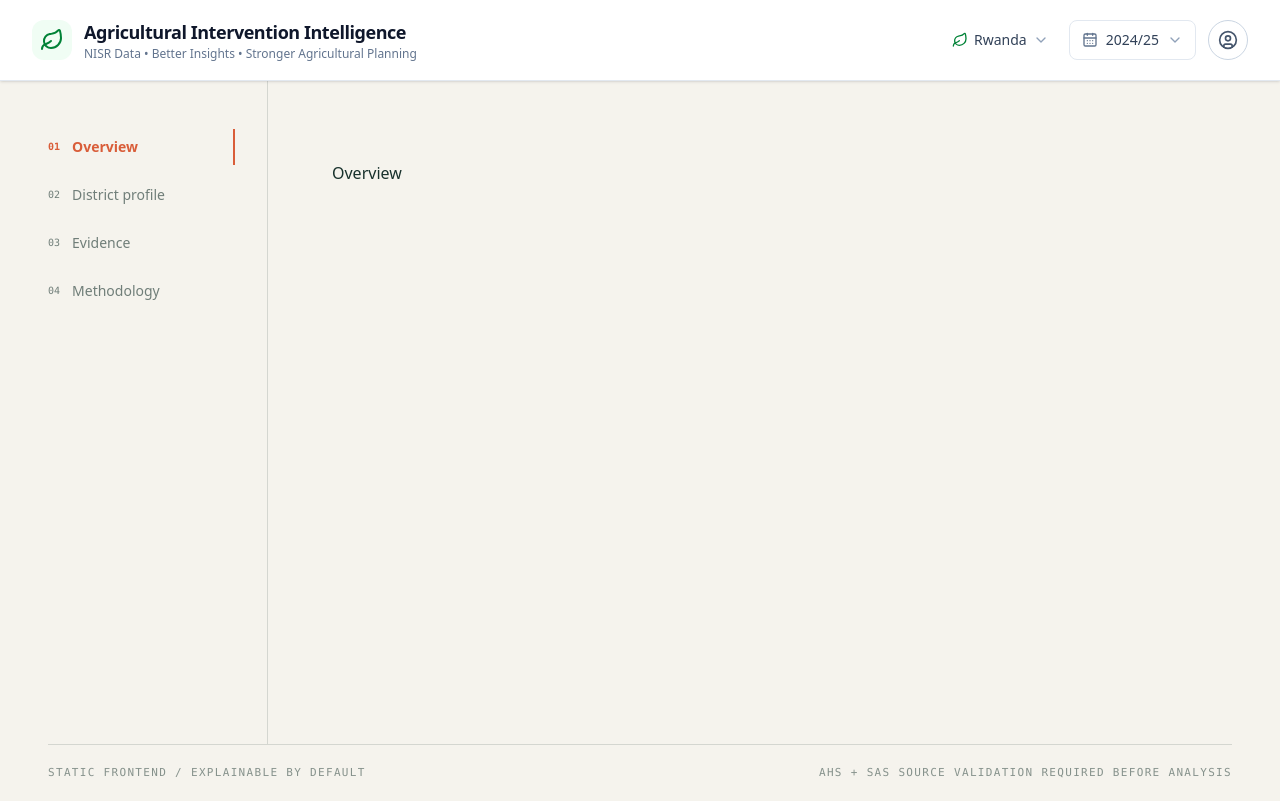
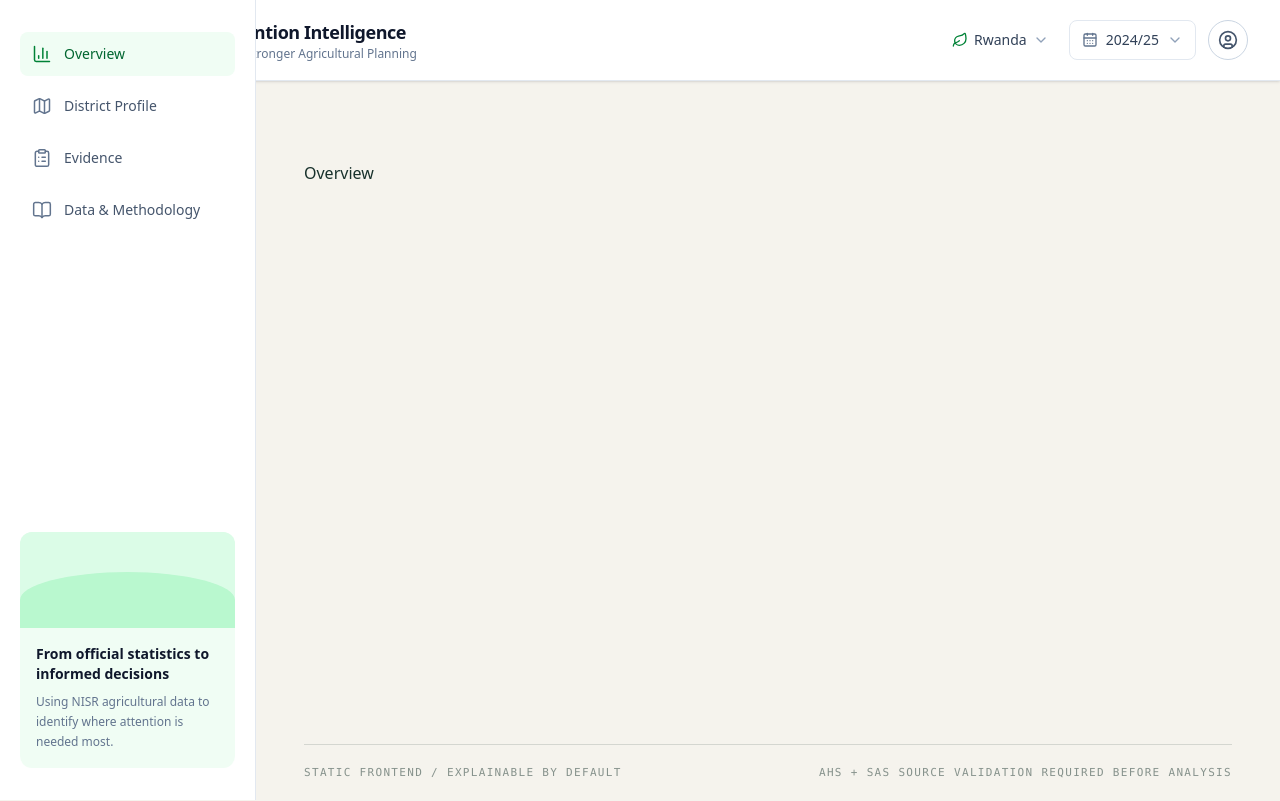
Before and after one commit to remy-shingiro/aii-agri-intervention, a React (Vite) app: page / in a window 1280 px wide. Built offline with nearby package versions, Linux system fonts and the light colour scheme.

Commit message:
feat: implement sidepanel

```diff
--- a/src/app/App.tsx
+++ b/src/app/App.tsx
@@ -1,11 +1,11 @@
 import { useState } from 'react'
 
 import { AppShell } from '../components/layout/AppShell'
+import {
+  navigationItems,
+  type NavigationItem,
+} from '../components/navigation/navigation.types'
 import { OverviewPage } from '../features/overview/pages/OverviewPage'
-
-const navigation = ['Overview', 'District profile', 'Evidence', 'Methodology'] as const
-
-type NavigationItem = (typeof navigation)[number]
 
 export function App() {
   const [activePage, setActivePage] = useState<NavigationItem>('Overview')
@@ -13,7 +13,7 @@ export function App() {
   return (
     <AppShell
       activePage={activePage}
-      navigation={navigation}
+      navigation={navigationItems}
       onNavigate={setActivePage}
     >
       {activePage === 'Overview' && <OverviewPage />}
--- a/src/components/layout/AppShell.tsx
+++ b/src/components/layout/AppShell.tsx
@@ -1,7 +1,7 @@
 import type { ReactNode } from 'react'
 
-import { Navigation } from '../navigation/Navigation'
 import { Navbar } from '../navigation/Navbar'
+import { Sidebar } from '../navigation/Sidebar'
 import { type NavigationItem } from '../navigation/navigation.types'
 
 interface AppShellProps {
@@ -21,16 +21,17 @@ export function AppShell({
     <div className="min-h-screen bg-[#f5f3ed] text-[#18312c]">
       <Navbar />
 
-      <div className="mx-auto flex min-h-[calc(100vh-5rem)] max-w-[1500px] flex-col px-4 sm:px-8 lg:px-12">
-        <div className="grid flex-1 lg:grid-cols-[220px_1fr] lg:gap-16">
-          <Navigation
+      <Sidebar
         activePage={activePage}
         items={navigation}
         onNavigate={onNavigate}
       />
 
-          <main className="py-8 sm:py-12 lg:py-20">{children}</main>
-        </div>
+      <div className="min-h-[calc(100vh-5rem)] lg:pl-64">
+        <div className="mx-auto flex min-h-[calc(100vh-5rem)] max-w-[1500px] flex-col px-4 sm:px-8 lg:px-12">
+          <main className="flex-1 py-8 sm:py-12 lg:py-20">
+            {children}
+          </main>
 
           <footer className="flex flex-col gap-2 border-t border-[#18312c]/15 py-5 font-mono text-[11px] uppercase tracking-[0.12em] text-[#18312c]/50 sm:flex-row sm:items-center sm:justify-between">
             <span>Static frontend / explainable by default</span>
@@ -38,5 +39,6 @@ export function AppShell({
           </footer>
         </div>
       </div>
+    </div>
   )
 }
--- /dev/null
+++ b/src/components/navigation/Sidebar.tsx
@@ -0,0 +1,71 @@
+import {
+  BarChart3,
+  BookOpen,
+  ClipboardList,
+  Map,
+} from 'lucide-react'
+
+import { SidebarNavItem } from './SidebarNavItem'
+import type { NavigationItem } from './navigation.types'
+
+interface SidebarProps {
+  activePage: NavigationItem
+  items: readonly NavigationItem[]
+  onNavigate: (page: NavigationItem) => void
+}
+
+const navigationIcons: Record<NavigationItem, typeof Map> = {
+  Overview: BarChart3,
+  'District Profile': Map,
+  Evidence: ClipboardList,
+  'Data & Methodology': BookOpen,
+}
+
+export function Sidebar({
+  activePage,
+  items,
+  onNavigate,
+}: SidebarProps) {
+  return (
+    <aside className="border-b border-slate-200 bg-white lg:fixed lg:inset-y-0 lg:left-0 lg:w-64 lg:border-b-0 lg:border-r">
+      <nav
+        aria-label="Primary"
+        className="overflow-x-auto px-4 py-3 sm:px-6 lg:flex lg:h-full lg:flex-col lg:overflow-hidden lg:px-5 lg:py-8"
+      >
+        <div className="flex min-w-max gap-2 lg:min-w-0 lg:flex-col lg:gap-2">
+          {items.map((item) => (
+            <SidebarNavItem
+              active={activePage === item}
+              icon={navigationIcons[item]}
+              key={item}
+              label={item}
+              onClick={() => onNavigate(item)}
+            />
+          ))}
+        </div>
+
+        <div className="hidden lg:mt-auto lg:block lg:pt-8">
+          <div className="overflow-hidden rounded-xl bg-green-50">
+            <div className="flex h-24 items-end justify-center bg-green-100">
+              <div
+                aria-hidden="true"
+                className="h-14 w-full rounded-t-[50%] bg-green-200"
+              />
+            </div>
+
+            <div className="space-y-2 p-4">
+              <h2 className="text-sm font-bold leading-5 text-slate-900">
+                From official statistics to informed decisions
+              </h2>
+
+              <p className="text-xs leading-5 text-slate-500">
+                Using NISR agricultural data to identify where attention is
+                needed most.
+              </p>
+            </div>
+          </div>
+        </div>
+      </nav>
+    </aside>
+  )
+}
--- /dev/null
+++ b/src/components/navigation/SidebarNavItem.tsx
@@ -0,0 +1,40 @@
+import type { LucideIcon } from 'lucide-react'
+
+import type { NavigationItem } from './navigation.types'
+
+interface SidebarNavItemProps {
+  icon: LucideIcon
+  label: NavigationItem
+  active: boolean
+  onClick: () => void
+}
+
+export function SidebarNavItem({
+  icon: Icon,
+  label,
+  active,
+  onClick,
+}: SidebarNavItemProps) {
+  return (
+    <button
+      aria-current={active ? 'page' : undefined}
+      className={`flex min-h-11 w-full items-center gap-3 rounded-lg px-3 py-2.5 text-left text-sm font-medium transition-colors focus-visible:outline-none focus-visible:ring-2 focus-visible:ring-green-600 focus-visible:ring-offset-2 ${
+        active
+          ? 'bg-green-50 text-green-800'
+          : 'text-slate-600 hover:bg-slate-50 hover:text-slate-900'
+      }`}
+      onClick={onClick}
+      type="button"
+    >
+      <Icon
+        aria-hidden="true"
+        className={`size-5 shrink-0 ${
+          active ? 'text-green-700' : 'text-slate-500'
+        }`}
+        strokeWidth={1.8}
+      />
+
+      <span>{label}</span>
+    </button>
+  )
+}
--- a/src/components/navigation/navigation.types.ts
+++ b/src/components/navigation/navigation.types.ts
@@ -1,8 +1,8 @@
 export const navigationItems = [
   'Overview',
-  'District profile',
+  'District Profile',
   'Evidence',
-  'Methodology',
+  'Data & Methodology',
 ] as const
 
 export type NavigationItem = (typeof navigationItems)[number]
```
Lines whose indentation alone changed are shown as unchanged.
